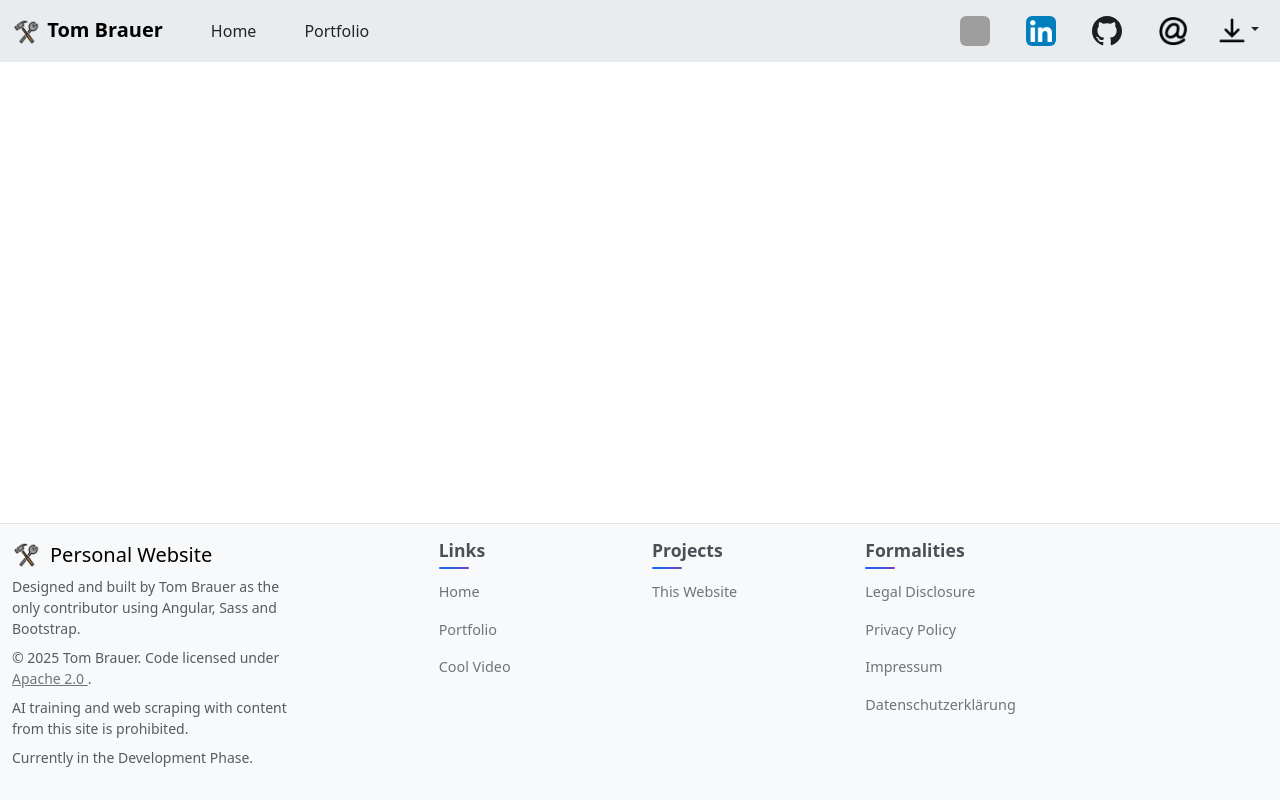
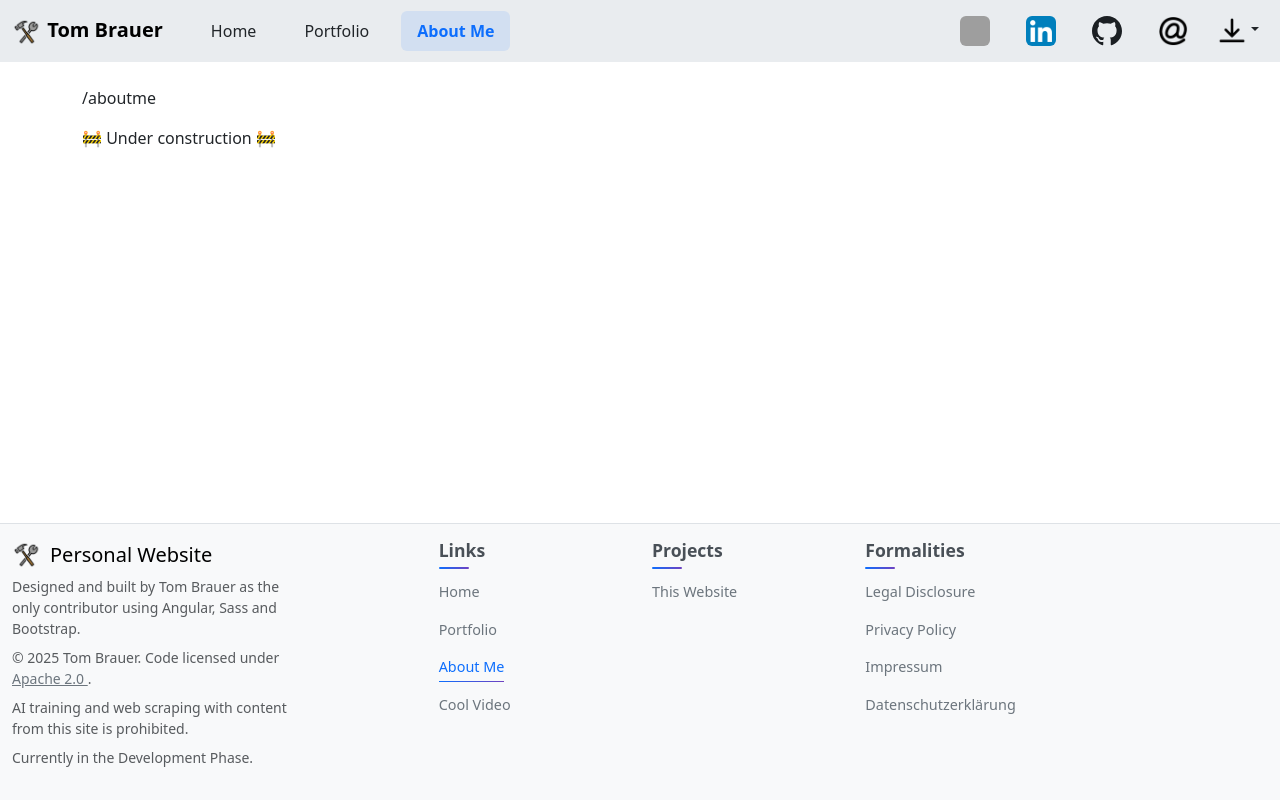
Before and after one commit to 1200BpmSpeedcore/tom_brauer_linktree, an Angular app: page /aboutme in a window 1280 px wide. Before the commit this address led to /. Built offline with nearby package versions, Linux system fonts and the light colour scheme; grey boxes are pictures that could not be loaded.

Commit message:
Add about me page
* Add About Me page with basic content
* Update routing to include About Me page
* Modify header and footer to link to About Me page
* Update home page to include button linking to About Me page

```diff
--- a/src/app/app.routes.ts
+++ b/src/app/app.routes.ts
@@ -2,6 +2,7 @@ import { Routes } from '@angular/router';
 
 import { HomePage } from './pages/home/home';
 import { Portfolio } from './pages/portfolio/portfolio';
+import { AboutMe } from './pages/about-me/about-me';
 
 import { Disclosure } from './pages/imprint/disclosure/disclosure';
 import { Impressum } from './pages/imprint/impressum/impressum';
@@ -15,6 +16,7 @@ export const routes: Routes = [
   {path: '', component: HomePage},
   {path: 'home', redirectTo: '', pathMatch: 'full'},
   {path: 'portfolio', component: Portfolio},
+  {path: 'aboutme', component: AboutMe},
 
   // Imprint
   {path: 'imprint', component: Disclosure},
--- a/src/app/components/footer/footer.ts
+++ b/src/app/components/footer/footer.ts
@@ -19,6 +19,7 @@ export class Footer {
       links: [
         { label: 'Home', routerLink: '/', external: false },
         { label: 'Portfolio', routerLink: '/portfolio', external: false },
+        { label: 'About Me', routerLink: '/aboutme', external: false },
         {
           label: 'Cool Video',
           href: 'https://www.youtube.com/watch?v=NVnjzpoY1O8',
--- a/src/app/components/header/header.ts
+++ b/src/app/components/header/header.ts
@@ -21,7 +21,8 @@ import { CvDownload } from '../../models';
 export class Header {
   readonly navItems: NavItem[] = [
     { label: 'Home', routerLink: '/', exact: true },
-    { label: 'Portfolio', routerLink: '/portfolio', exact: true }
+    { label: 'Portfolio', routerLink: '/portfolio', exact: true },
+    { label: 'About Me', routerLink: '/aboutme', exact: true }
   ];
 
   readonly socialLinks: SocialLink[] = [
--- /dev/null
+++ b/src/app/pages/about-me/about-me.html
@@ -0,0 +1,3 @@
+<p>/aboutme</p>
+
+<p>🚧 Under construction 🚧 </p>
--- a/src/app/pages/home/home.ts
+++ b/src/app/pages/home/home.ts
@@ -31,8 +31,7 @@ export class HomePage {
       variant: 'outline-secondary',
       size: 'lg',
       disabled: false,
-      // TODO: Add about me routing
-      routerLink: '/',
+      routerLink: '/aboutme',
       exact: true,
     }
   ];
```
Also changed, not shown: src/app/pages/about-me/about-me.ts (added, +11 -0 lines), src/app/pages/about-me/about-me.scss (added), 1 other file (tests, documents, lock files or other folders).
